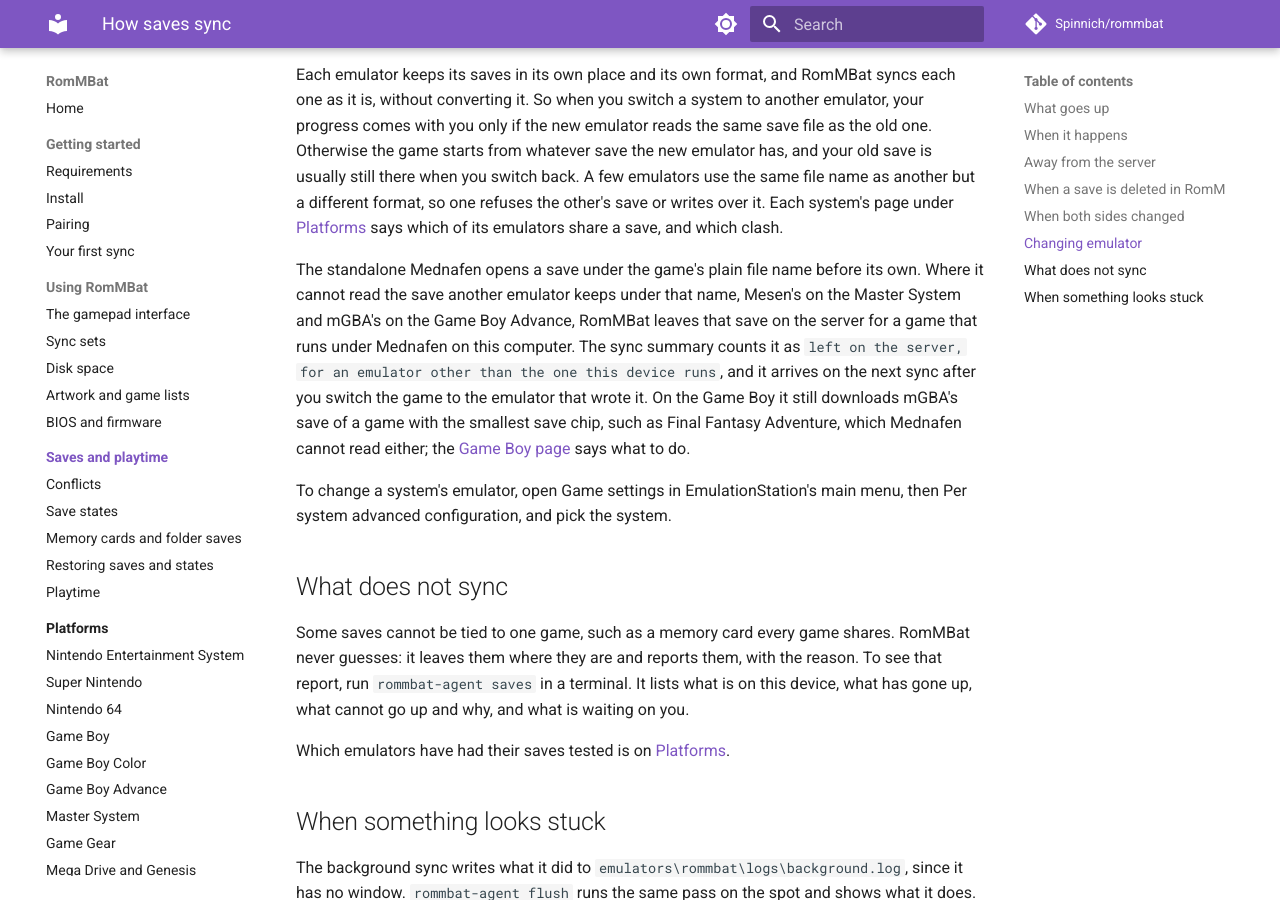
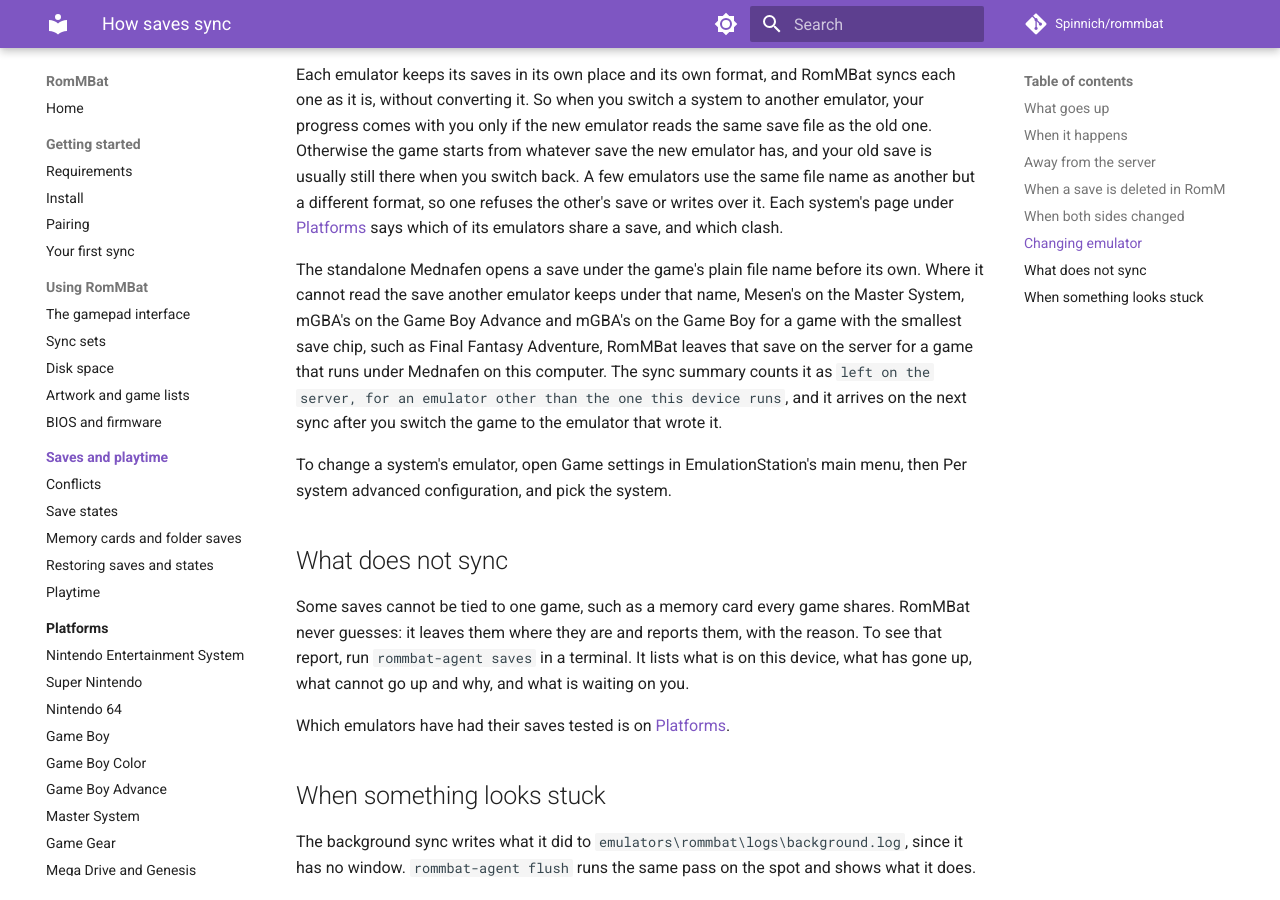
Before and after one commit to Spinnich/rommbat, an MkDocs documentation site: the page built from wiki/saves/index.md, in a window 1280 px wide and 900 px high, scrolled down 1275 px. Built offline with MkDocs 1.6.1 and Material for MkDocs 9.7.7, drawn with Linux system fonts in a browser that asks for light colours; comment, search, counter and statistics services are not loaded.

Commit message:
Round 2: the user guide no longer says the gb MBC2 save downloads, and a failed listing is tested (R2.1, R2.2, R2.3)
Co-Authored-By: Claude Sonnet 5.5 <noreply@anthropic.com>

```diff
--- a/wiki/saves/index.md
+++ b/wiki/saves/index.md
@@ -51,13 +51,12 @@ so one refuses the other's save or writes over it. Each system's page under
 [Platforms](../platforms/index.md) says which of its emulators share a save, and which clash.
 
 The standalone Mednafen opens a save under the game's plain file name before its own. Where it
-cannot read the save another emulator keeps under that name, Mesen's on the Master System and
-mGBA's on the Game Boy Advance, RomMBat leaves that save on the server for a game that runs under
+cannot read the save another emulator keeps under that name, Mesen's on the Master System, mGBA's
+on the Game Boy Advance and mGBA's on the Game Boy for a game with the smallest save chip, such as
+Final Fantasy Adventure, RomMBat leaves that save on the server for a game that runs under
 Mednafen on this computer. The sync summary counts it as `left on the server, for an emulator
 other than the one this device runs`, and it arrives on the next sync after you switch the game to
-the emulator that wrote it. On the Game Boy it still downloads mGBA's save of a game with the
-smallest save chip, such as Final Fantasy Adventure, which Mednafen cannot read either; the
-[Game Boy page](../platforms/gb.md#known-issues) says what to do.
+the emulator that wrote it.
 
 To change a system's emulator, open Game settings in EmulationStation's main menu, then Per
 system advanced configuration, and pick the system.
```
Also changed, not shown: docs/platforms/gb/facts.md (+1 -1 lines), wiki/platforms/gb.md (+2 -1 lines), 2 other files.
